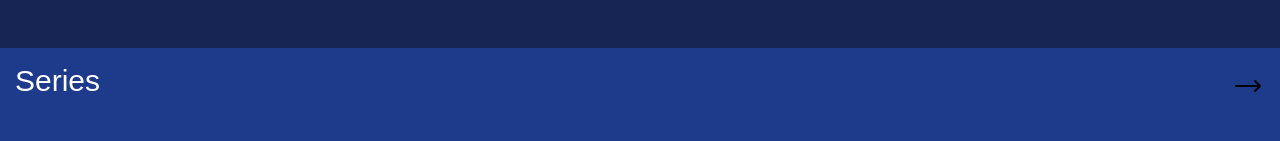
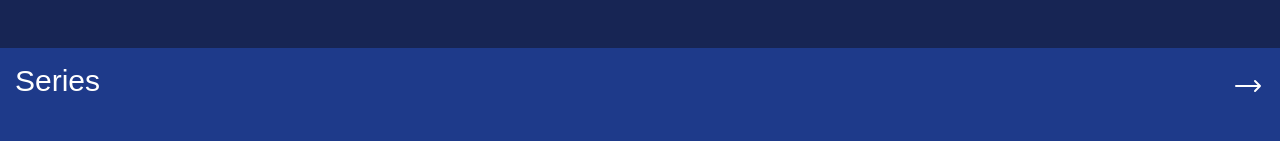
Before and after one commit to yenevielroberts/ITBFLIX_REACT, a React (Vite) app: page / in a window 1280 px wide. Shown: the part 256-397 px from the top of the page. Built offline with nearby package versions, Linux system fonts and the light colour scheme.

Commit message:
cambio de color de la flecha

```diff
--- a/src/components/SeccionesContenido.jsx
+++ b/src/components/SeccionesContenido.jsx
@@ -39,7 +39,7 @@ class SeccionesCotenido extends React.Component {
                     {/**Icono de flecha */}
                     <div className="flex w-full justify-end mr-4">
                         <svg xmlns="http://www.w3.org/2000/svg" fill="none" viewBox="0 0 24 24" strokeWidth="1.5" stroke="currentColor" className="size-8
-                     text-black hover:text-yellow-300">
+                     text-white hover:text-yellow-300">
                             <path strokeLinecap="round" strokeLinejoin="round" d="M17.25 8.25 21 12m0 0-3.75 3.75M21 12H3" />
                         </svg>
                     </div>
```
